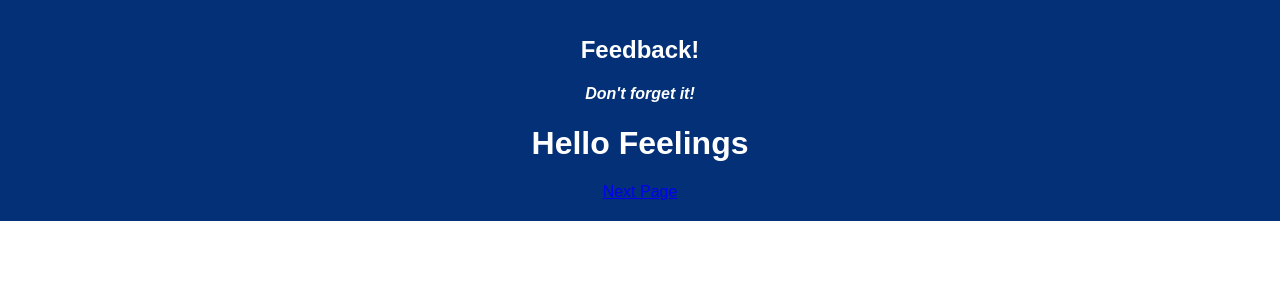
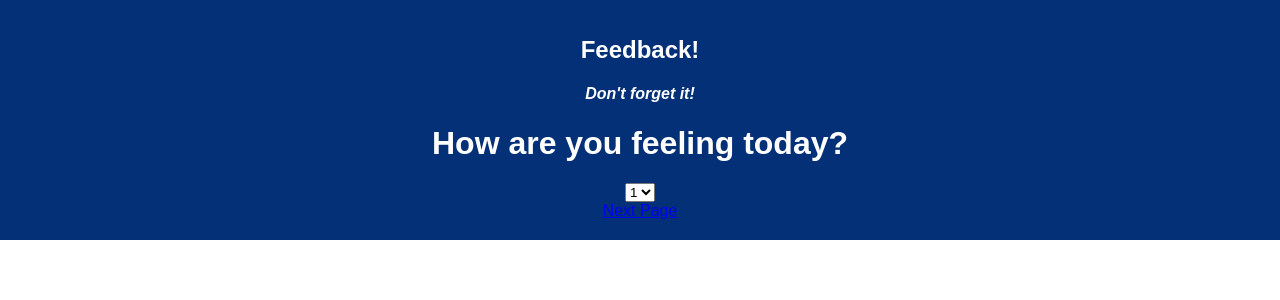
Before and after one commit to gvorvik/weekend-7-project, a React (Create React App) app: page / in a window 1280 px wide. Shown: the top 300 px of the page. Built offline with nearby package versions, Linux system fonts and the light colour scheme.

Commit message:
save feeling rating in redux store

```diff
--- a/src/components/comments/comments.js
+++ b/src/components/comments/comments.js
@@ -1,7 +1,6 @@
 import React, { Component } from 'react';
 import axios from 'axios';
 import {connect} from 'react-redux';
-import { BrowserRouter as Router, Route } from 'react-router-dom';
 import { Link } from 'react-router-dom';
 
 
--- a/src/components/content/content.js
+++ b/src/components/content/content.js
@@ -1,7 +1,6 @@
 import React, { Component } from 'react';
 import axios from 'axios';
 import {connect} from 'react-redux';
-import { BrowserRouter as Router, Route } from 'react-router-dom';
 import { Link } from 'react-router-dom';
 
 
--- a/src/components/feeling/feeling.js
+++ b/src/components/feeling/feeling.js
@@ -1,17 +1,31 @@
 import React, { Component } from 'react';
 import axios from 'axios';
-import {connect} from 'react-redux';
-import { BrowserRouter as Router, Route } from 'react-router-dom';
+import { connect } from 'react-redux';
 import { Link } from 'react-router-dom';
 
 
 
 
 class Feeling extends Component {
+
+    handleFeelingRating = (event) => {
+        let action = {type: "FEELING_RATING", payload: event.target.value};
+        this.props.dispatch(action);
+        console.log('number chosen', event.target.value);
+    }
+
     render() {
         return (
             <div>
-          <h1>Hello Feelings</h1>
+                <h1>How are you feeling today?</h1>
+                <select onChange={this.handleFeelingRating} name="cars">
+                    <option value="1">1</option>
+                    <option value="2">2</option>
+                    <option value="3">3</option>
+                    <option value="4">4</option>
+                    <option value="5">5</option>
+                </select>
+                <br />
                 <Link to='/content'>Next Page</Link>
             </div>
         );
--- a/src/components/submission/submission.js
+++ b/src/components/submission/submission.js
@@ -1,7 +1,6 @@
 import React, { Component } from 'react';
 import axios from 'axios';
 import {connect} from 'react-redux';
-import { BrowserRouter as Router, Route } from 'react-router-dom';
 import { Link } from 'react-router-dom';
 
 
--- a/src/components/support/support.js
+++ b/src/components/support/support.js
@@ -1,7 +1,6 @@
 import React, { Component } from 'react';
 import axios from 'axios';
 import {connect} from 'react-redux';
-import { BrowserRouter as Router, Route } from 'react-router-dom';
 import { Link } from 'react-router-dom';
 
 
--- a/src/index.js
+++ b/src/index.js
@@ -8,15 +8,18 @@ import { createStore, combineReducers, applyMiddleware } from 'redux';
 import { Provider } from 'react-redux';
 import logger from 'redux-logger';
 
-const initialReducer = (state = {}, action) => {
-    console.log('initial reducer');
+const studentReviewReducer = (state = {}, action) => {
+    if(action.type === 'FEELING_RATING') {
+        state.feelingRating = action.payload;
+        console.log(state);
+    }
     return state;
 };
 
 const storeInstance = createStore(
 
     combineReducers({
-        initialReducer,
+        studentReviewReducer,
     }),
 
     applyMiddleware(logger),
```
Also changed, not shown: src/components/App/App.css (line endings or trailing spaces). Lines whose indentation alone changed are shown as unchanged.
